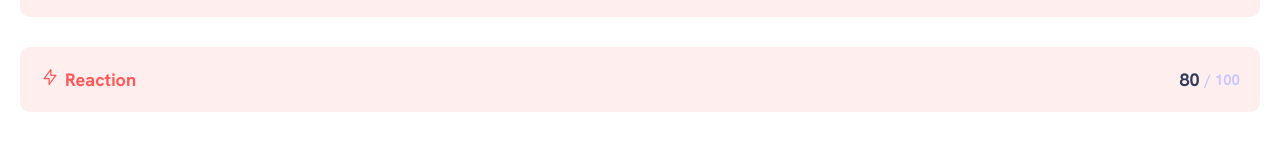
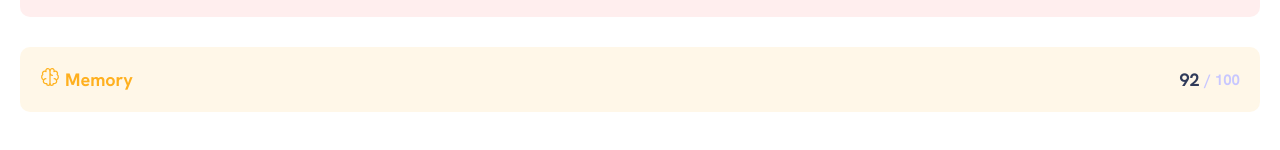
Before and after one commit to matheuzeba/Results-summary-component, a plain HTML site: page index.html in a window 1280 px wide. Shown: the part 524-674 px from the top of the page. Drawn offline with Linux system fonts and the light colour scheme.

Commit message:
finalizado memory

```diff
--- a/css/style.css
+++ b/css/style.css
@@ -124,3 +124,12 @@ body .component .summary-results.reaction .title p {
 body .component .summary-results.reaction {
     background: hsl(0, 100%, 67%, 10%);
 }
+
+/* memory */
+body .component .summary-results.memory .title p {
+    color: hsl(39, 100%, 56%);
+}
+
+body .component .summary-results.memory {
+    background: hsl(39, 100%, 56%, 10%);
+}
--- a/index.html
+++ b/index.html
@@ -49,12 +49,12 @@
                     </section>
                 </section>
 
-                <section class="summary-results reaction">
+                <section class="summary-results memory">
                     <section class="title">
-                        <p><span><img src="images/icon-reaction.svg" alt=""></span> Reaction</p>
+                        <p><span><img src="images/icon-memory.svg" alt=""></span> Memory</p>
                     </section>
                     <section class="score">
-                        <p>80 <span>/ 100</span></p>
+                        <p>92 <span>/ 100</span></p>
                     </section>
                 </section>
             </section>
```
